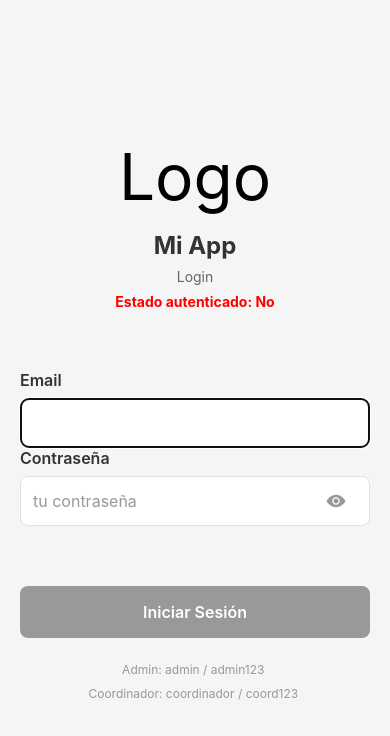
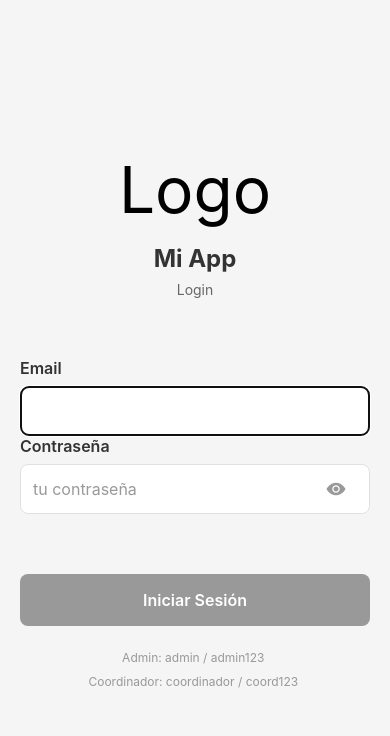
Before and after one commit to SanR1o/mobile, a React Native app in the folder frontend/: screen /Home in a window 390 px wide. Shown: the top 736 px of the page. Built offline with nearby package versions, Linux system fonts and the light colour scheme.

Commit message:
cambios menores

```diff
--- a/frontend/src/screen/LoginScreen.tsx
+++ b/frontend/src/screen/LoginScreen.tsx
@@ -83,10 +83,6 @@ const LoginScreen: React.FC = () => {
                     <Text style={globalStyles.loginLogoText}>Logo</Text>
                     <Text style={globalStyles.loginAppTitle}>Mi App</Text>
                     <Text style={globalStyles.loginSubtitle}>Login</Text>
-                    {/* Log visual para depuración del estado de autenticación */}
-                    <Text style={{ color: isAuthenticated ? 'green' : 'red', fontWeight: 'bold', marginTop: 8 }}>
-                        Estado autenticado: {isAuthenticated ? 'Sí' : 'No'}
-                    </Text>
                 </View>
                 <View style={globalStyles.inputContainer}>
                     <View style={globalStyles.inputContainer}>
--- a/frontend/src/services/api.ts
+++ b/frontend/src/services/api.ts
@@ -5,7 +5,7 @@ import  { ApiResponse } from '../types';
 
 class ApiService {
     private axiosInstance: AxiosInstance;
-    private baseURL: string = 'http://192.168.2.16:5000/api';
+    private baseURL: string = 'http://192.168.95.1:5000/api';
 
     constructor() {
         this.axiosInstance = axios.create({
```
